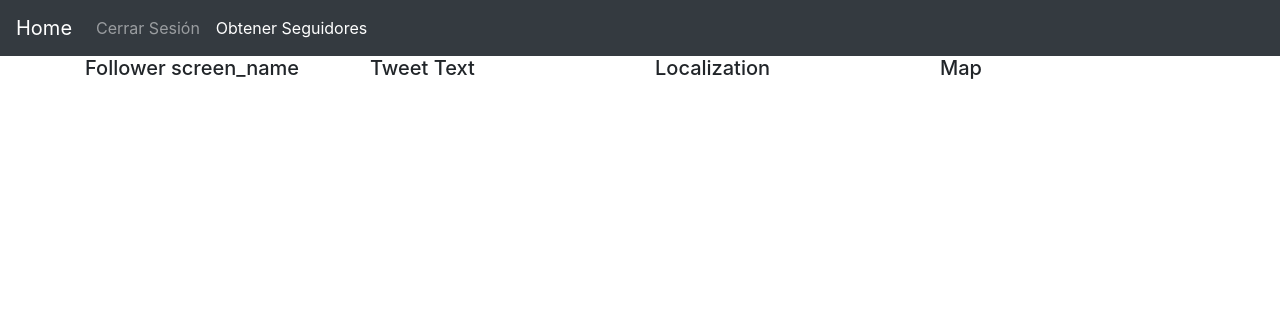
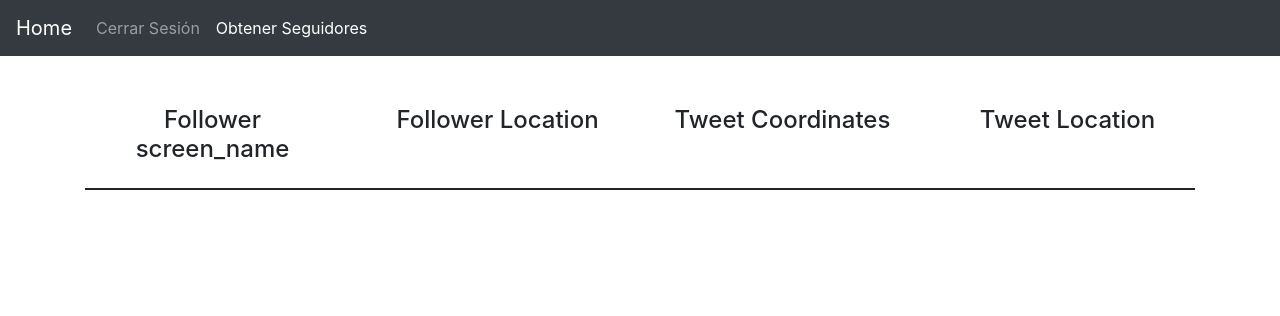
Before and after one commit to jorgeSalazar19/cliente_api, a Django app: template templates/followers.html in a window 1280 px wide. Shown: the top 316 px of the page. Run offline with Django 3.2, Linux system fonts and the light colour scheme; the template is opened without the code that fills it, so the values that code supplies are empty; some libraries are stand-ins or nearby versions.

Commit message:
finished

```diff
--- a/templates/followers.html
+++ b/templates/followers.html
@@ -32,31 +32,33 @@
 <body>
 
 
-<div class="container">
+<div class="container" style="padding-top: 50px;">
 	<div class="row">
 		<div class="col">
-			<h5>Follower screen_name</h5>
+			<center><h4>Follower screen_name</h4></center>
 		</div>
 		<div class="col">
-			<h5>Tweet Text</h5>
+			<center><h4>Follower Location</h4></center>
 		</div>
 		<div class="col">
-			<h5>Localization</h5>
+			<center><h4>Tweet Coordinates</h4></center>
 		</div>
 		<div class="col">
-			<h5>Map</h5>
+			<center><h4>Tweet Location</h4></center>
 		</div>
 	</div>
+	<hr style="border: solid 1px;">
+	<br>
 	{% for key, value in context.items %}
 			<div class="row">
 				<div class="col">
-					<h5>{{key}}</h5>
+					<h6>{{key}}</h6>
 				</div>
 				<div class="col">
-					<h5>{{value.0}}</h5>
+					<img src="https://maps.googleapis.com/maps/api/staticmap?center={{value.2}}&zoom=11&size=400x400&key=AIzaSyD-FB1AcDWkWOxrExdJBlH85lmVfpc-5f0">
 				</div>
 				<div class="col">
-					<h5>{{value.1}}</h5>
+					<h6>{{value.1}}</h6>
 				</div>
 
 				{% if not value.1 %}
@@ -67,10 +69,9 @@
 						<img src="https://maps.googleapis.com/maps/api/staticmap?center={{value.1.0}},{{value.1.1}}&zoom=15&size=400x400&key=AIzaSyD-FB1AcDWkWOxrExdJBlH85lmVfpc-5f0
 						">
 					</div>
-
-
 				{% endif %}
 			</div>
+			<hr>
 	{% endfor %}
 
 
```
Also changed, not shown: cliente_api/settings.py (+5 -5 lines), login/views.py (+23 -5 lines), db.sqlite3.
